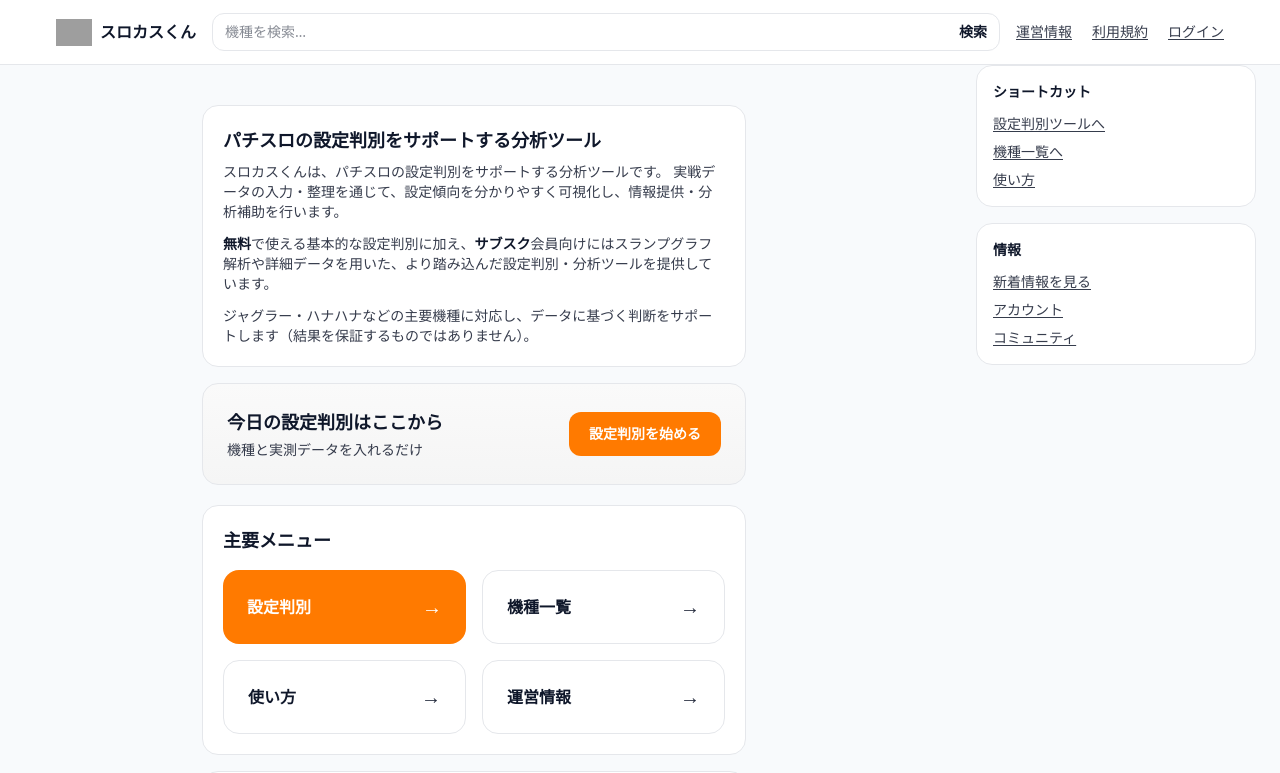
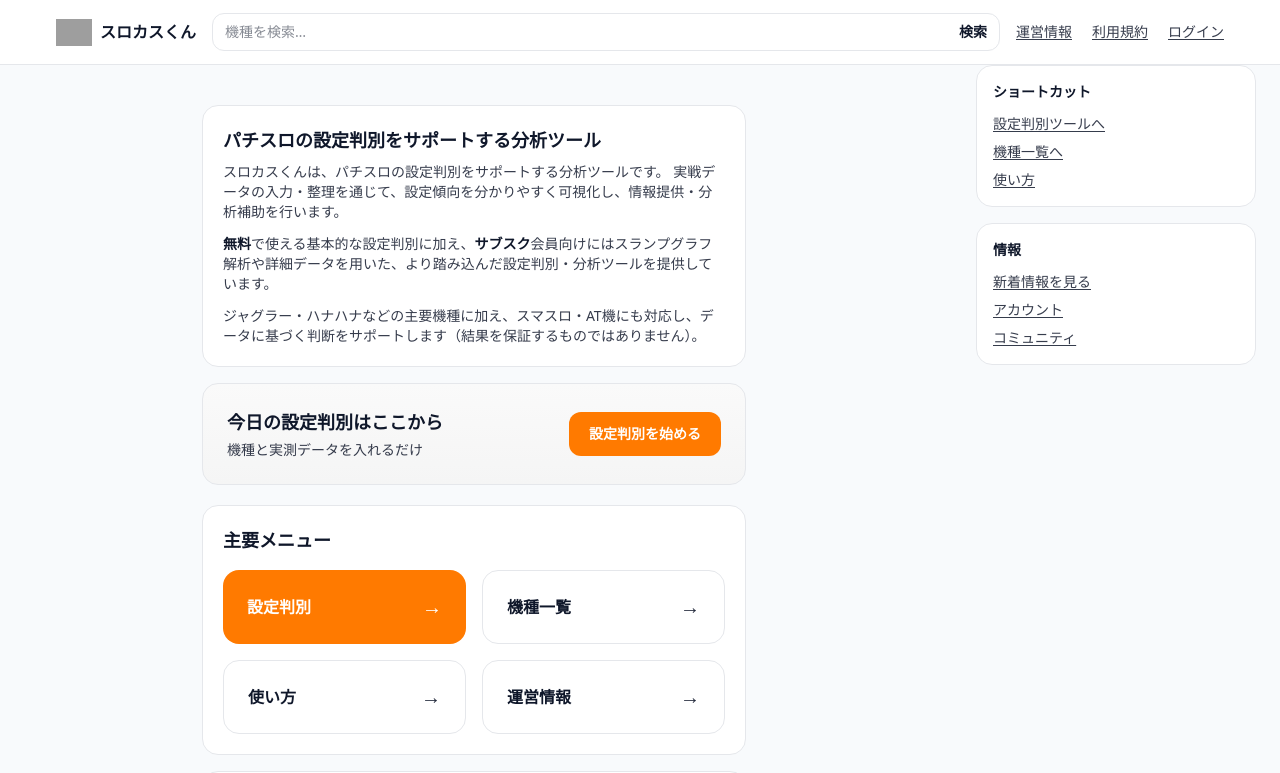
Before and after one commit to roki0711416-hash/------, a Next.js app: page / in a window 1280 px wide. Shown: the top 773 px of the page. Built offline with nearby package versions, Linux system fonts and the light colour scheme; no server answers; grey boxes are pictures that could not be loaded.

Commit message:
Update home intro supported machines

```diff
--- a/app/page.tsx
+++ b/app/page.tsx
@@ -42,7 +42,7 @@ export default async function Home() {
         </p>
 
         <p className="mt-3 text-sm text-neutral-700">
-          ジャグラー・ハナハナなどの主要機種に対応し、データに基づく判断をサポートします（結果を保証するものではありません）。
+          ジャグラー・ハナハナなどの主要機種に加え、スマスロ・AT機にも対応し、データに基づく判断をサポートします（結果を保証するものではありません）。
         </p>
       </section>
 
```
